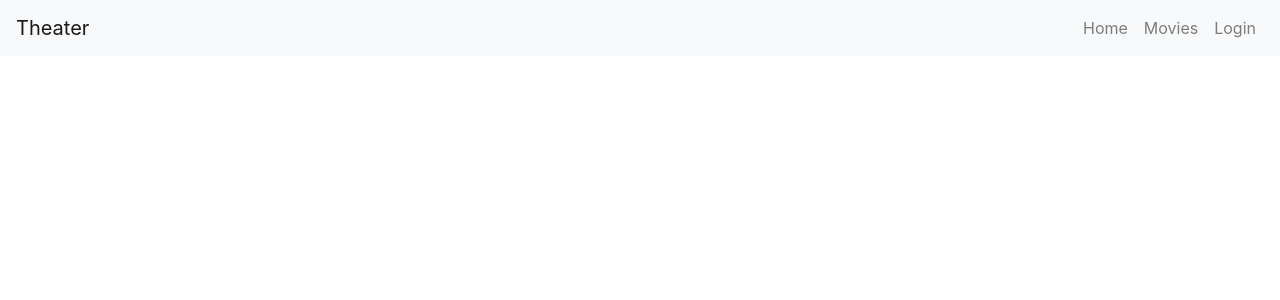
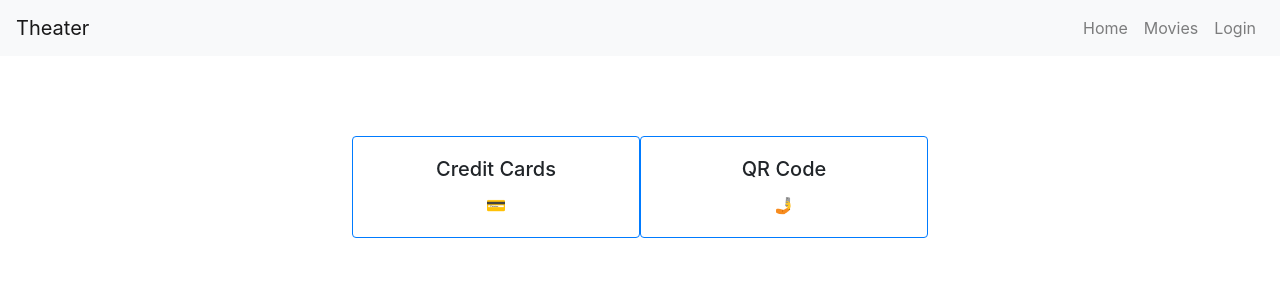
Before and after one commit to hashtagSELFIE/movie-reservation, a React (Create React App) app: page /payment in a window 1280 px wide. Shown: the top 300 px of the page. Built offline with nearby package versions, Linux system fonts and the light colour scheme.

Commit message:
Add Payment

```diff
--- a/src/components/Navigation.js
+++ b/src/components/Navigation.js
@@ -4,6 +4,7 @@ import { Route } from "react-router-dom";
 import { Navbar, Nav } from "react-bootstrap";
 import Home from "../views/Home.js";
 import Movies from "../views/Booking";
+import Payment from "../views/Payment";
 
 // const Movies = () => <h1>Movies</h1>
 const Login = () => <h1>Login</h1>;
@@ -26,6 +27,7 @@ const Navigation = () => {
         <Route exact path="/" component={Home} />
         <Route path="/movies" component={Movies} />
         <Route path="/login" component={Login} />
+        <Route path="/payment" component={Payment} />
       </div>
     </div>
   );
--- a/src/views/Booking.js
+++ b/src/views/Booking.js
@@ -71,7 +71,7 @@ const Booking = () => {
 
             <Button
               variant="warning"
-              href="https://www.youtube.com/watch?v=1VIZ89FEjYI"
+              href="/payment"
             >
               ชำระเงิน
             </Button>
--- /dev/null
+++ b/src/views/Payment.js
@@ -0,0 +1,29 @@
+import React from "react";
+import {Card, Button} from "react-bootstrap";
+
+const Payment = (props) => {
+  return (
+    <div style={{
+      alignItems: 'center',
+      display: 'flex',
+      justifyContent: "center",
+      margin: "5em"
+    }}>
+      <Card border="primary" style={{width: '18rem'}}>
+        <Card.Body>
+          <Card.Title>Credit Cards</Card.Title>
+          <Card.Text>💳</Card.Text>
+        </Card.Body>
+      </Card>
+      <Card border="primary" style={{width: '18rem'}}>
+        <Card.Body>
+          <Card.Title>QR Code</Card.Title>
+          <Card.Text>🤳</Card.Text>
+        </Card.Body>
+      </Card>
+      <br/>
+    </div>
+  );
+};
+
+export default Payment;
```
Also changed, not shown: 1 other file (tests, documents, lock files or other folders).
